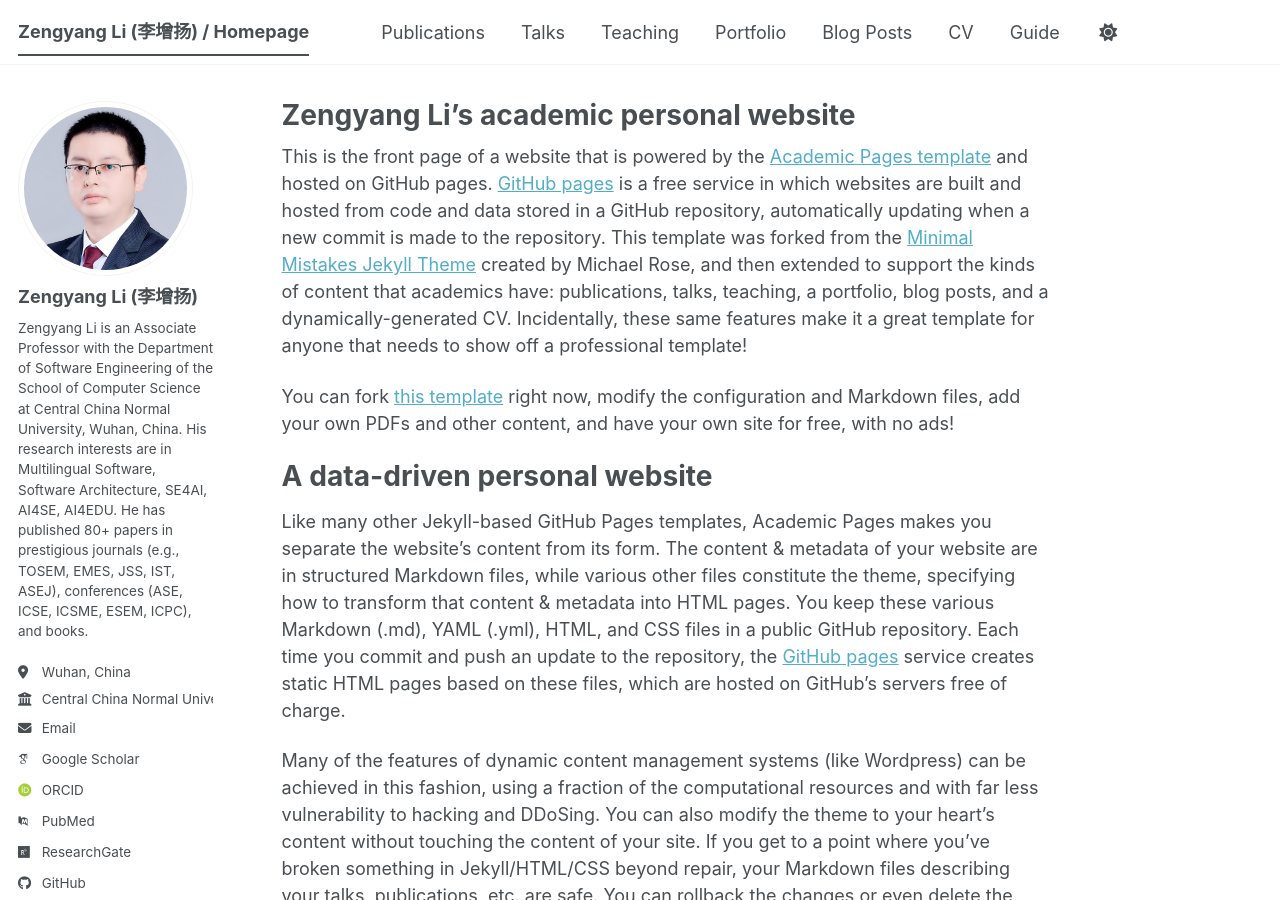
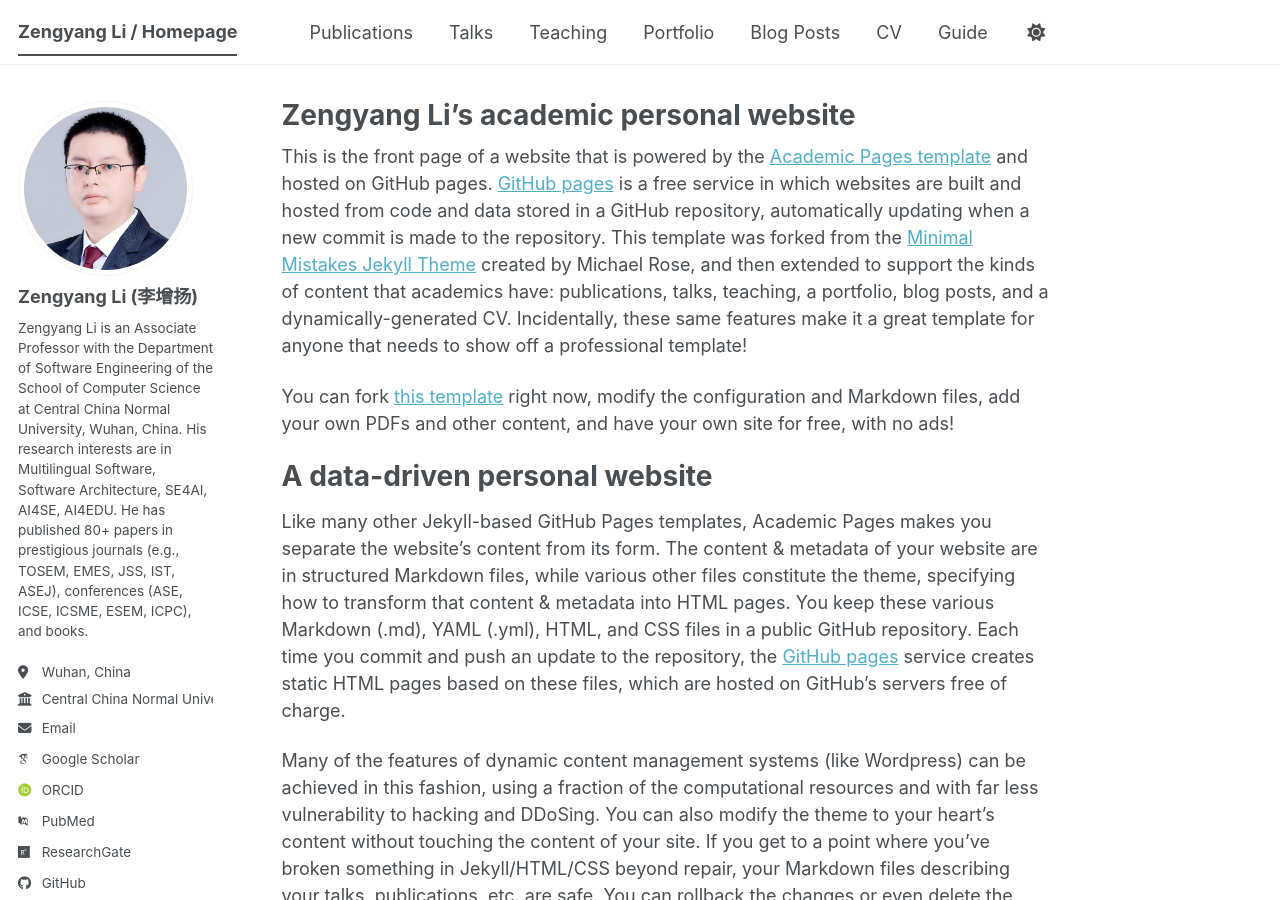
Before and after one commit to zengyang/zengyang.github.io, a Jekyll site: the page built from _pages/about.md, in a window 1280 px wide and 900 px high. Built offline with Jekyll 4.4.1, drawn with Linux system fonts in a browser that asks for light colours; some web fonts are replaced; a script bundle is joined from its source files by our own code; library files that are not in the unit come from our copies.

Commit message:
Simplify title in config file

```diff
--- a/_config.yml
+++ b/_config.yml
@@ -9,7 +9,7 @@
 # Basic Site Settings
 locale                   : "en-US"
 site_theme               : "default" # The available themes options are "default", "air", "sunrise", "mint", "dirt" and "contrast"
-title                    : "Zengyang Li (李增扬) / Homepage"
+title                    : "Zengyang Li / Homepage"
 title_separator          : "-"
 name                     : &name "Zengyang Li"
 description              : &description "Zengyang Li's academic portfolio"   # Update this with a general description of your site, this is the default if not overridden by a page
```
